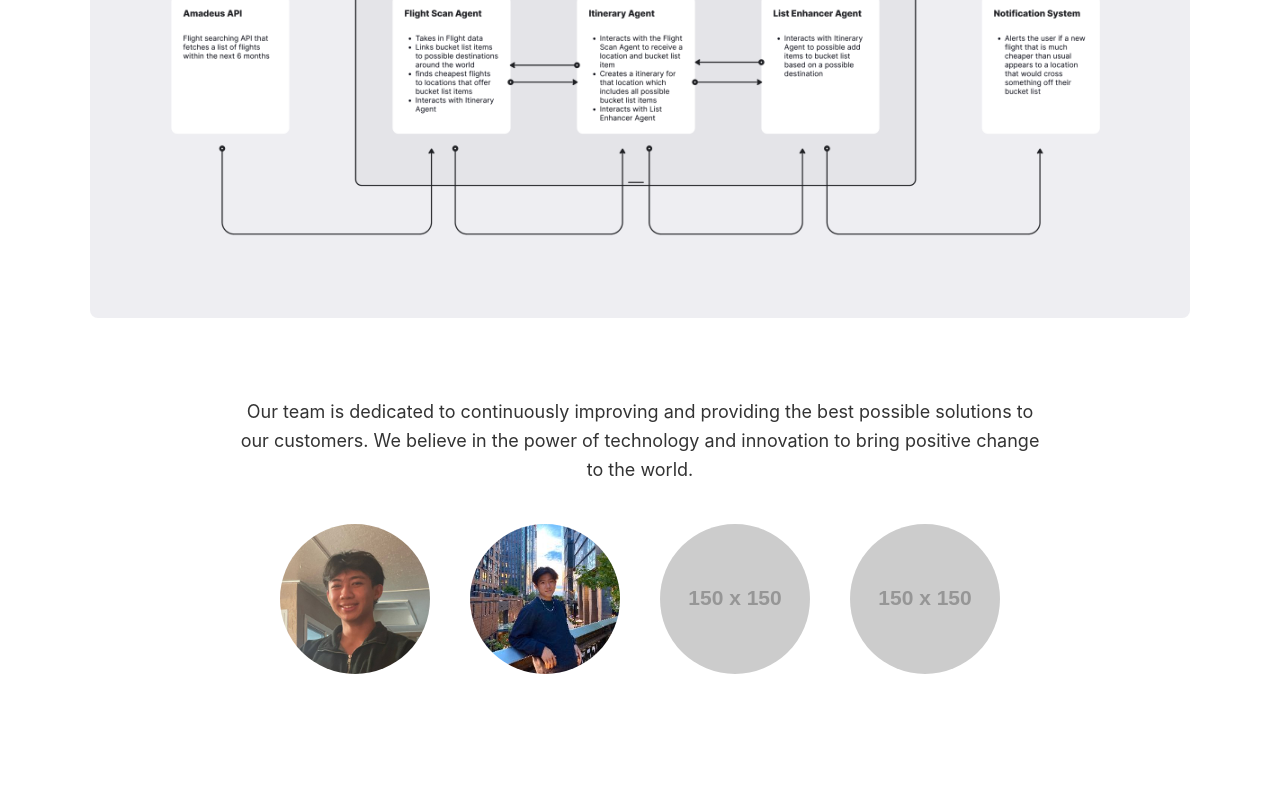
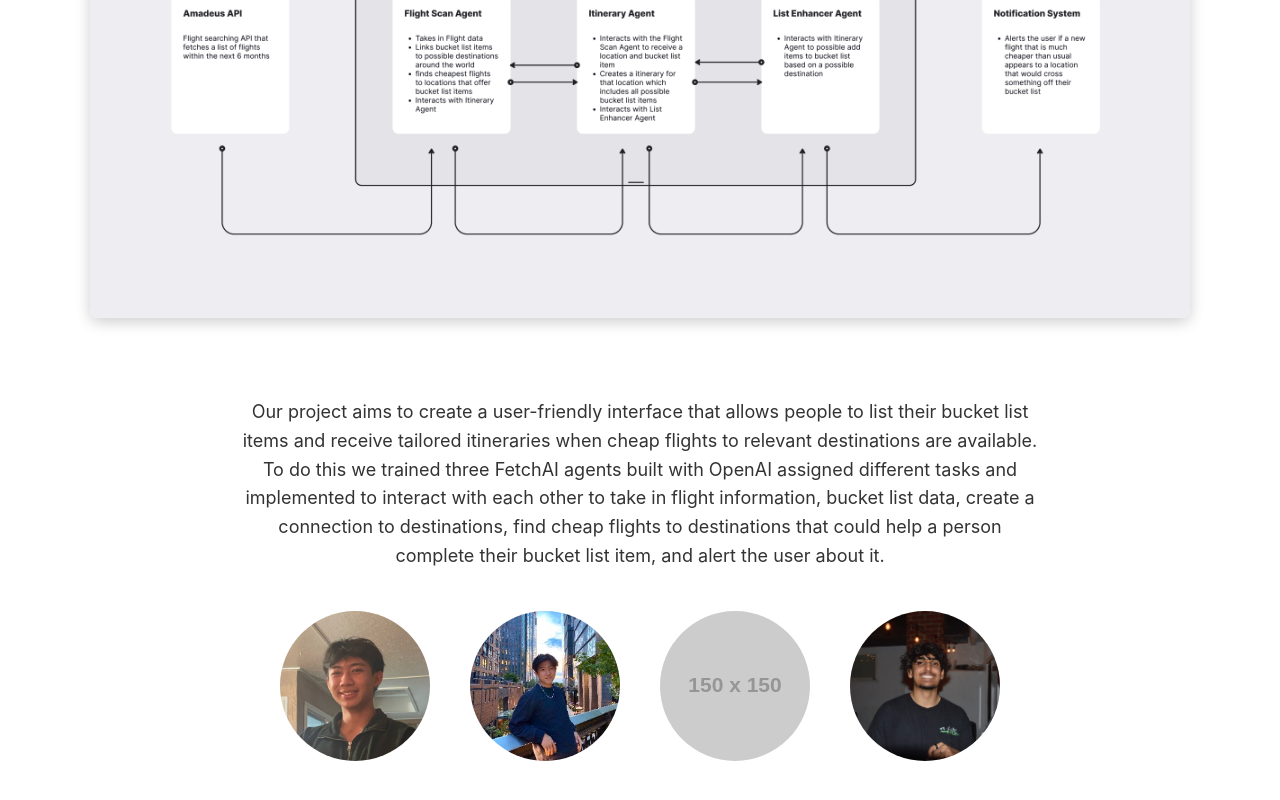
Before and after one commit to Uhhbay/BucketList-AI, a React (Create React App) app in the folder frontend/: page /about in a window 1280 px wide. Shown: the part 870-1670 px from the top of the page. Before the commit the page ends 1644 px from the top, so only its background shows below. Built offline with nearby package versions, Linux system fonts and the light colour scheme; no server answers.

Commit message:
added pfp and fixed description

```diff
--- a/frontend/src/pages/About/About.css
+++ b/frontend/src/pages/About/About.css
@@ -38,6 +38,7 @@
     width: 1100px;
     height: auto;
     border-radius: 8px;
+    box-shadow: 0px 4px 15px rgba(0, 0, 0, 0.2);
   }
 
 
--- a/frontend/src/pages/About/About.jsx
+++ b/frontend/src/pages/About/About.jsx
@@ -3,6 +3,7 @@ import './About.css';
 import Flowchart from '../../assets/Flowchart.png'
 import johnPic from '../../assets/JohnVu.jpeg'
 import AndrewPic from '../../assets/Andrew_Ho.jpeg'
+import AbhayPic from '../../assets/AbhaySingh.jpg'
 
 
 export default function About() {
@@ -21,7 +22,9 @@ export default function About() {
                 />
             </div>
             <p className="about-info">
-            Our team is dedicated to continuously improving and providing the best possible solutions to our customers. We believe in the power of technology and innovation to bring positive change to the world.
+            Our project aims to create a user-friendly interface that allows people to list their bucket list items and receive tailored itineraries when cheap flights to relevant
+             destinations are available. To do this we trained three FetchAI agents built with OpenAI assigned different tasks and implemented to interact with each other to take in
+             flight information, bucket list data, create a connection to destinations, find cheap flights to destinations that could help a person complete their bucket list item, and alert the user about it.
             </p>
             <div className="mt-10 flex flex-col sm:flex-row items-center justify-center gap-10">
                 <div className="circle">
@@ -34,7 +37,7 @@ export default function About() {
                     <img src="https://via.placeholder.com/150" alt="Circle 3" />
                 </div>
                 <div className="circle">
-                    <img src="https://via.placeholder.com/150" alt="Circle 4" />
+                    <img src={AbhayPic} alt="Circle 4" />
                 </div>
             </div>
         </div>
```
Also changed, not shown: frontend/src/assets/AbhaySingh.jpg (added).
